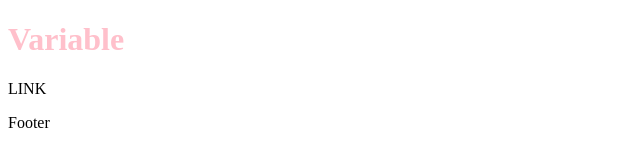
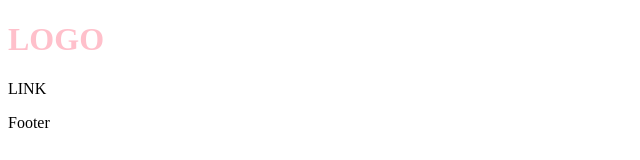
Before and after one commit to Jinkyo-09/react-first, a React (Create React App) app: page /#/ in a window 1280 px wide. Shown: the top 160 px of the page, without its empty margins (0-640 px from the left). Built offline with nearby package versions, Linux system fonts and the light colour scheme.

Commit message:
jsx에 이벤트 연결

```diff
--- a/src/components/header.jsx
+++ b/src/components/header.jsx
@@ -1,18 +1,14 @@
 import React from 'react';
 
 function Header() {
-	/*
-	여러줄 주석
-	*/
-	const text = 'Variable';
-	const cl = 'title';
+	const handler = (text) => {
+		console.log(text);
+	};
 
 	return (
-		//한줄 주석
 		<header>
-			{/* jsx 안쪽에 주석 넣기 */}
-			<h1 className={cl}>{text}</h1>
-			<p>LINK</p>
+			<h1 className='title'>LOGO</h1>
+			<p onClick={() => handler('Hello')}>LINK</p>
 		</header>
 	);
 }
```
